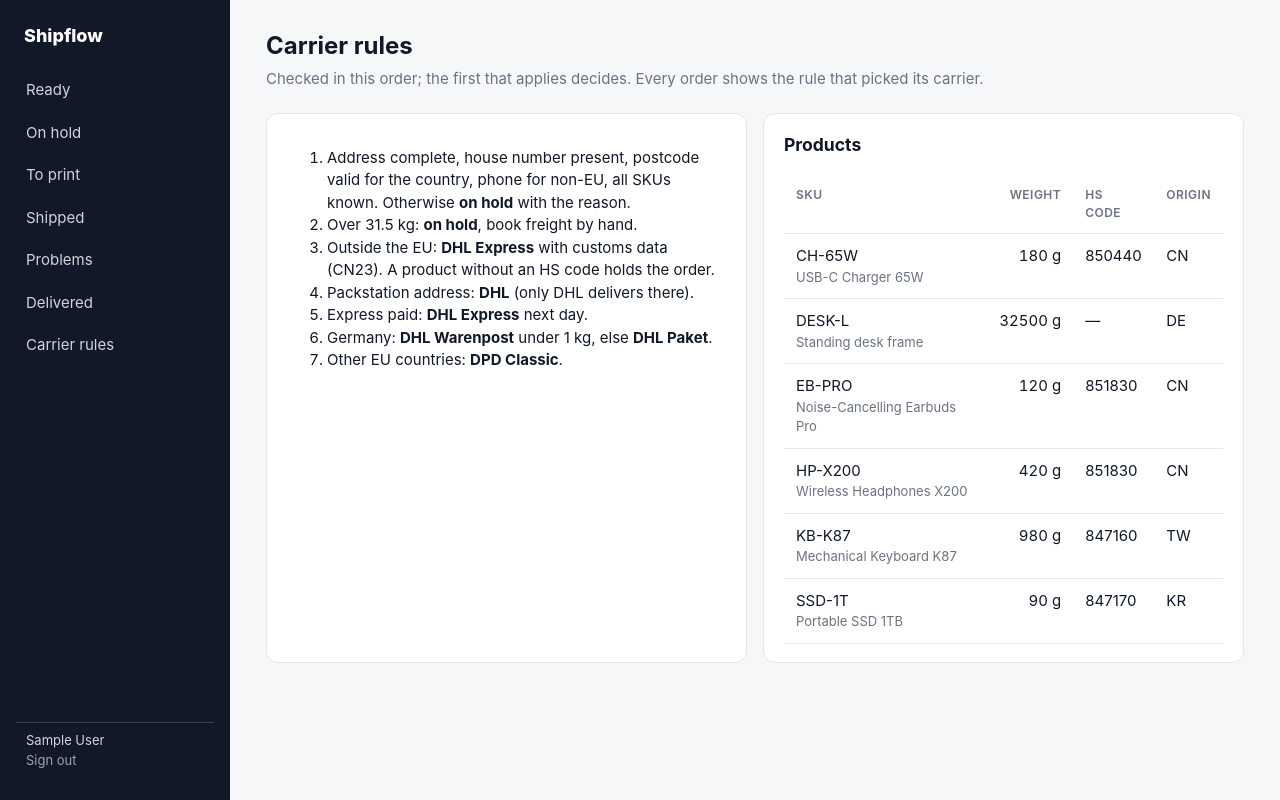
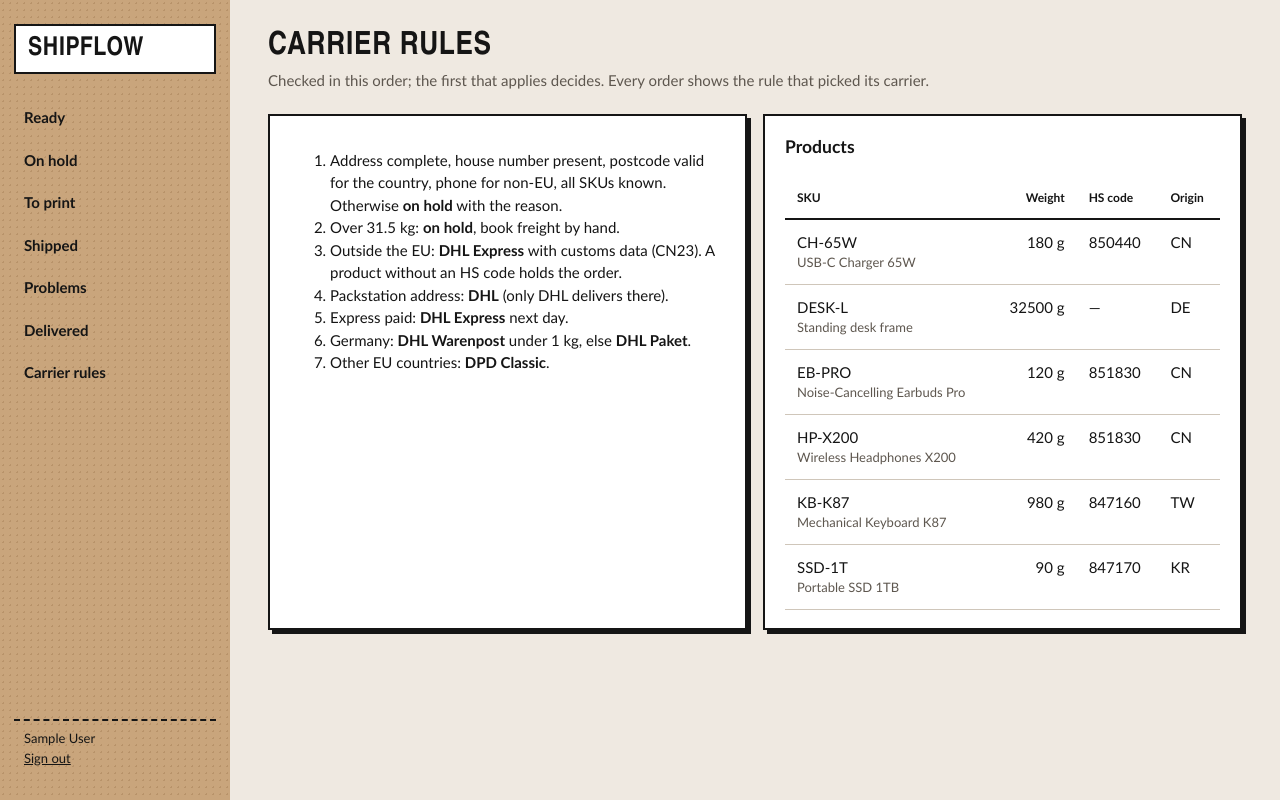
Before and after one commit to basartuncay/automation-portfolio, a FastAPI app: page /rules in a window 1280 px wide. Run offline with FastAPI, Linux system fonts and the light colour scheme; the visitor is signed in with stand-in values (Sample User, id 1); data comes from the database, SQL or seed files in the repository; data that the repository does not hold is empty.

Commit message:
Shipflow: own visual identity, shipping-desk look: kraft sidebar, parcel-label cards with black frames, condensed headings
Screenshots and demo video re-recorded from the running stack; the video intro uses the same colours and type.

Co-Authored-By: Claude Opus 5.5 <noreply@anthropic.com>

```diff
--- a/projects/shipflow/demo/record.py
+++ b/projects/shipflow/demo/record.py
@@ -22,7 +22,7 @@ ORDERS = [({**DE}, [["EB-PRO", 1]], "standard"), ({**DE, "first_name": "Jonas",
           ({**DE, "first_name": "Luca", "last_name": "Meier", "country_code": "CH", "zip": "8001", "city": "Zürich", "address1": "Bahnhofstrasse 21", "phone": "+41 44 123 45 67"}, [["SSD-1T", 2]], "standard"),
           ({**DE, "first_name": "Mia", "last_name": "Wagner", "address1": "Lindenallee", "city": "Berlin", "zip": "10115"}, [["CH-65W", 1]], "standard"),
           ({**DE, "first_name": "Tom", "last_name": "Hughes", "country_code": "GB", "zip": "SW1A 1AA", "city": "London", "address1": "10 Whitehall", "phone": "+44 20 7946 0000"}, [["EB-PRO", 1]], "express")]
-META = {"file": "shipflow.webm", "who": "Real stack · local stand-ins for a Sendcloud-style carrier API and the shop", "accent": "#d97706",
+META = {"file": "shipflow.webm", "who": "Real stack · local stand-ins for a Sendcloud-style carrier API and the shop", "accent": "#c9a57c", "bg": "#151515", "font": "'Trebuchet MS', sans-serif",
         "kicker": "Shipflow · real recording", "title": "From paid order to tracked parcel, without the copy-paste",
         "sub": "Carrier rules with reasons, address and customs checks, one label per order, the day's labels in one PDF, tracking back to the shop and problems surfaced.",
         "outro": "Python · FastAPI · SQLite · Sendcloud-style carrier API · Shopify fulfillments · signed webhooks · Docker · e2e in GitHub Actions.",
--- a/projects/shipflow/demo/video/src/Composition.tsx
+++ b/projects/shipflow/demo/video/src/Composition.tsx
@@ -6,7 +6,7 @@ import demo from "./demo.json";
 type Cap = { from: number; text: string };
 type Demo = {
   file: string; trim: number; end: number; who: string; caps: Cap[]; accent: string;
-  kicker: string; title: string; sub: string; outro: string; thumbKicker: string; thumbTitle: string; thumbSub: string;
+  kicker: string; title: string; sub: string; outro: string; thumbKicker: string; thumbTitle: string; thumbSub: string; bg?: string; font?: string;
 };
 const D = demo as Demo;
 
@@ -14,7 +14,7 @@ const FPS = 30;
 const s = (sec: number) => Math.round(sec * FPS);
 const INTRO = s(4), OUTRO = s(5), CLIP = s(D.end - D.trim);
 const TOTAL = INTRO + CLIP + OUTRO;
-const BG = "#0b1220", FONT = "Inter, Helvetica, Arial, sans-serif";
+const BG = D.bg ?? "#0b1220", FONT = D.font ?? "Inter, Helvetica, Arial, sans-serif";
 
 const Fade: React.FC<{ len: number; children: React.ReactNode }> = ({ len, children }) => {
   const f = useCurrentFrame();
@@ -40,7 +40,7 @@ const ClipScene: React.FC = () => {
       </div>
       <div style={{ position: "absolute", left: 160, top: 1032, color: "#94a3b8", fontWeight: 600, fontSize: 22 }}>{D.who}</div>
       <div style={{ position: "absolute", left: 220, right: 220, bottom: 90, display: "flex", justifyContent: "center" }}>
-        <div key={cap.from} style={{ background: "rgba(15,23,42,.92)", color: "white", fontSize: 40, fontWeight: 600, padding: "18px 30px", borderRadius: 12, borderLeft: `8px solid ${D.accent}`, lineHeight: 1.3 }}>{cap.text}</div>
+        <div key={cap.from} style={{ background: BG + "eb", color: "white", fontSize: 40, fontWeight: 600, padding: "18px 30px", borderRadius: 12, borderLeft: `8px solid ${D.accent}`, lineHeight: 1.3 }}>{cap.text}</div>
       </div>
     </AbsoluteFill>
   );
--- a/projects/shipflow/shipflow/templates/base.html
+++ b/projects/shipflow/shipflow/templates/base.html
@@ -4,8 +4,8 @@
 <meta charset="utf-8"><meta name="viewport" content="width=device-width, initial-scale=1">
 <title>{% block title %}Shipflow{% endblock %}</title>
 <style>
-:root { --bg:#f6f7f9; --card:#fff; --ink:#111827; --mute:#6b7280; --line:#e5e7eb; --brand:#b45309; --brand-soft:#fffbeb;
-        --ok:#047857; --ok-soft:#ecfdf5; --warn:#b45309; --warn-soft:#fffbeb; --bad:#b91c1c; --bad-soft:#fef2f2; }
+:root { --bg:#efe9e1; --card:#fff; --ink:#151515; --mute:#5e574f; --line:#cfc6ba; --brand:#151515; --brand-soft:#f1ece5;
+        --ok:#1d7a4e; --ok-soft:#e6f4ec; --warn:#a35d00; --warn-soft:#fdf1dc; --bad:#c81e1e; --bad-soft:#fbe9e7; }
 * { box-sizing: border-box; }
 body { margin:0; font:15px/1.5 Inter, system-ui, -apple-system, "Segoe UI", sans-serif; color:var(--ink); background:var(--bg); }
 a { color:var(--brand); text-decoration:none; } a:hover { text-decoration:underline; }
@@ -65,6 +65,26 @@ textarea.task { min-height:90px; } .head { display:flex; justify-content:space-b
 .carrier { font-weight:700; font-size:13px; } .reason { color:var(--bad); font-size:13px; } .rule { color:var(--mute); font-size:13px; }
 .form-row { display:flex; gap:10px; flex-wrap:wrap; align-items:end; } .form-row label { font-size:12px; color:var(--mute); display:flex; flex-direction:column; gap:4px; }
 .form-row input { border:1px solid var(--line); border-radius:8px; padding:8px 10px; font:inherit; }
+/* identity */
+body { font:15px/1.5 "Trebuchet MS", "Segoe UI", sans-serif; }
+.shell { grid-template-columns:230px 1fr; }
+nav { background:#c9a57c; color:#151515; padding:24px 14px; background-image:radial-gradient(#b8936a 1px, transparent 1px); background-size:7px 7px; }
+nav .logo { color:#151515; font:700 26px/1 "Arial Narrow", "Helvetica Neue Condensed", Arial, sans-serif; letter-spacing:.02em; text-transform:uppercase;
+            background:#fff; border:2px solid #151515; padding:10px 12px; margin:0 0 20px; }
+nav a { color:#151515; border-radius:0; font-weight:700; padding:8px 10px; }
+nav a.on { background:#151515; color:#fff; } nav a:hover { background:#e2c7a6; color:#151515; } nav a.on:hover { background:#151515; color:#fff; }
+nav .count { border-radius:0; }
+nav .me { border-top:2px dashed #151515; } nav .me button { color:#151515; text-decoration:underline; }
+main { padding:30px 38px; }
+h1 { font:700 32px/1.1 "Arial Narrow", "Helvetica Neue Condensed", Arial, sans-serif; text-transform:uppercase; letter-spacing:.02em; }
+.card { border-radius:0; border:2px solid #151515; box-shadow:4px 4px 0 #151515; }
+th { text-transform:none; letter-spacing:0; color:#151515; font-weight:700; border-bottom:2px solid #151515; }
+.btn { border-radius:0; background:#151515; } .btn.ghost { background:#fff; border:2px solid #151515; }
+.chip { border-radius:0; border:1px solid currentColor; } .carrier { font-family:"Arial Narrow", Arial, sans-serif; font-size:14px; letter-spacing:.03em; }
+input, select, textarea { border-radius:0 !important; border-color:#151515 !important; }
+.tabs a { border-radius:0; } .tabs a.on { background:#151515; border-color:#151515; }
+@media (max-width:760px) { .shell { grid-template-columns:1fr; } nav { flex-direction:row; flex-wrap:wrap; } nav .me { margin:0; } main { padding:20px 16px; } }
+a:focus-visible, button:focus-visible, input:focus-visible, select:focus-visible, textarea:focus-visible { outline:2px solid #c9a57c; outline-offset:2px; }
 </style>
 </head>
 <body>
```
Also changed, not shown: projects/shipflow/demo/video/src/demo.json (+12 -10 lines), projects/shipflow/demo/video/public/queue.png, 5 other files.
